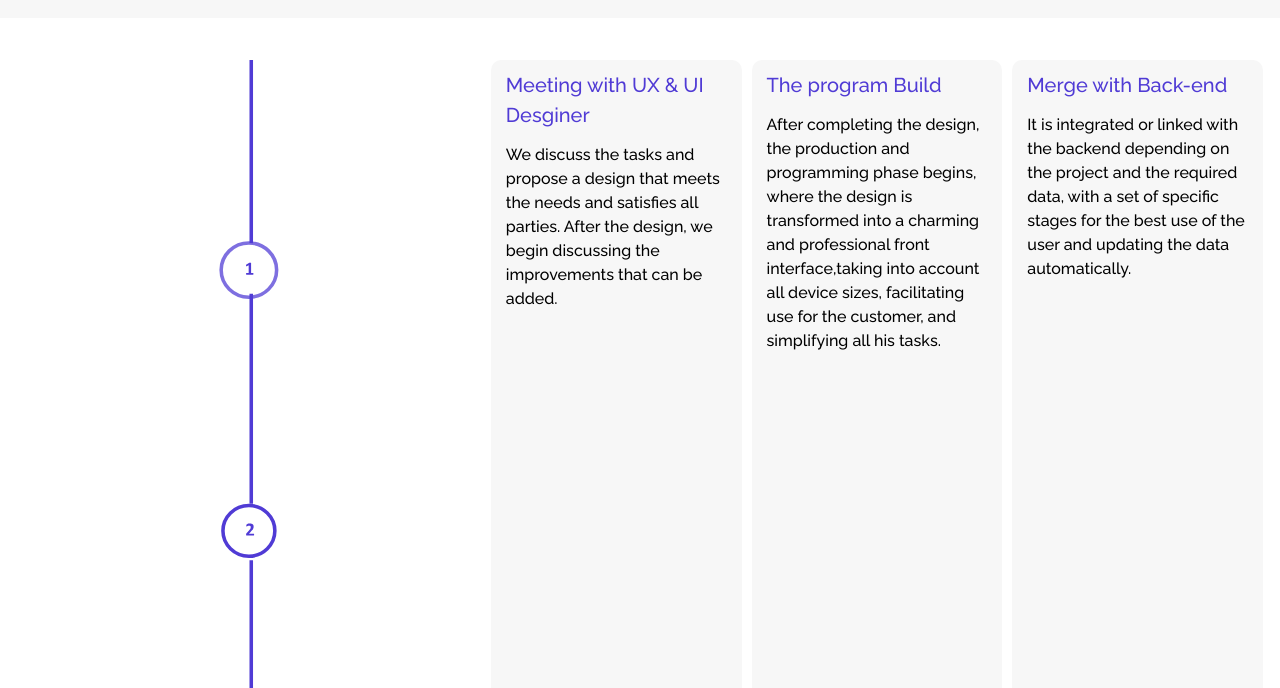
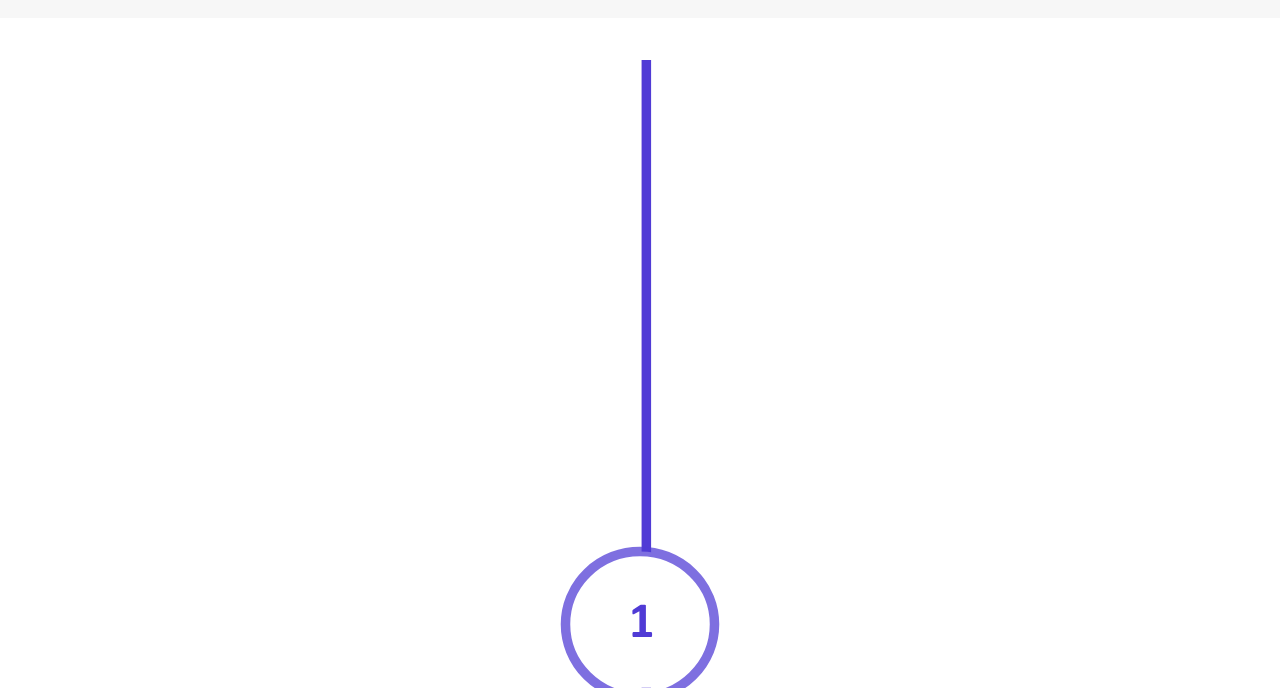
Before and after one commit to AbdEDjalilSaf/MY-PORTFLIO, a React (Vite) app: page / in a window 1280 px wide. Shown: the part 3232-3920 px from the top of the page. Built offline with nearby package versions, Linux system fonts and the light colour scheme.

Commit message:
first two version

```diff
--- a/index.html
+++ b/index.html
@@ -31,6 +31,25 @@
 }
 }
 }
+
+
+window.addEventListener("scroll",cardMove);
+
+function cardMove(){
+let cardMoves = document.querySelectorAll(".cardMove");
+
+for(let j=0;j<cardMoves.length;j++){
+let windowHeight = window.innerHeight;
+let cardMovesTop = cardMoves[j].getBoundingClientRect().top;
+let cardMovesPoint = 100;
+
+if(cardMovesTop < windowHeight - cardMovesPoint){
+  cardMoves[j].classList.add("leftMove");
+}else{
+  cardMoves[j].classList.remove("leftMove");
+}
+}
+}
 </script>
 
 <script type="text/javascript">
--- a/src/App.css
+++ b/src/App.css
@@ -57,6 +57,16 @@
 .reveal.show{
 transform: translateY(0px);
 opacity: 1;
+}
+.cardMove{
+  position: relative;
+  transform: translateX(100px);
+  transition: all 0.9s ease;
+  opacity: 0;
+}
+.cardMove.leftMove{
+  transform: translateX(0px);
+  opacity: 1;
 }
 .growth{
   position: relative;
@@ -375,17 +385,14 @@
 }
 .intergrat{
   padding: 42px 17px;
-  display: flex;
   gap: 10px;
-  justify-content: center;
 }
 .intergratTextThree,
 .intergratTextTwo,
 .intergratTextOne{
 background-color: #f7f7f7;
 border-radius: 10px;
-width: 50%;
-padding: 10px 15px;
+padding: 25px 35px;
 }
 .intergratTextTwo,
 .intergratTextOne{
--- a/src/Intergrat.jsx
+++ b/src/Intergrat.jsx
@@ -24,18 +24,18 @@
         </svg>
 
 
-<div className="intergratTextOne">
+<div className="intergratTextOne cardMove">
 <h3 className="intergratTitle">Meeting with UX & UI Desginer</h3>
 <p className="intergratPara">We discuss the tasks and propose a design that meets the needs and satisfies all parties. After the design,
  we begin discussing the improvements that can be added.</p>
 </div>
-<div className="intergratTextTwo">
+<div className="intergratTextTwo cardMove">
 <h3 className="intergratTitle">The program Build</h3>
 <p className="intergratPara">After completing the design, the production and programming phase begins,
  where the design is transformed into a charming and professional front interface,taking into account all device sizes,
  facilitating use for the customer, and simplifying all his tasks.</p>
 </div>
-<div className="intergratTextThree">
+<div className="intergratTextThree cardMove">
 <h3 className="intergratTitle">Merge with Back-end</h3>
 <p className="intergratPara">It is integrated or linked with the backend depending on the project and the required data,
  with a set of specific stages for the best use of the user and updating the data automatically.</p>
```
